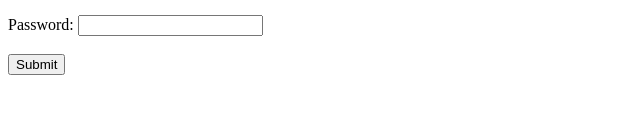
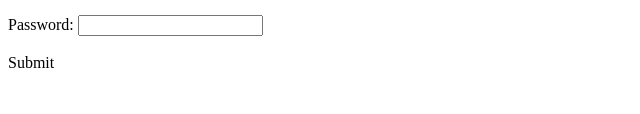
Before and after one commit to acciojob/car-insurance-form-Manjunathkurle, a website: page main.html in a window 1280 px wide. Shown: the part 354-468 px from the top of the page, 0-640 px from the left. Drawn offline with Linux system fonts and the light colour scheme.

Commit message:
created a submission

```diff
--- a/main.html
+++ b/main.html
@@ -39,7 +39,7 @@
         <label for="password">Password:</label>
         <input type="password" id="password" name="password" required><br><br>
 
-        <input type="submit" value="Submit">
+        <btton type="Submit">Submit</btton>
     </form>
 	<!-- the entire body must be written by student -->
     <script type="text/javascript" src="./script.js">
```
